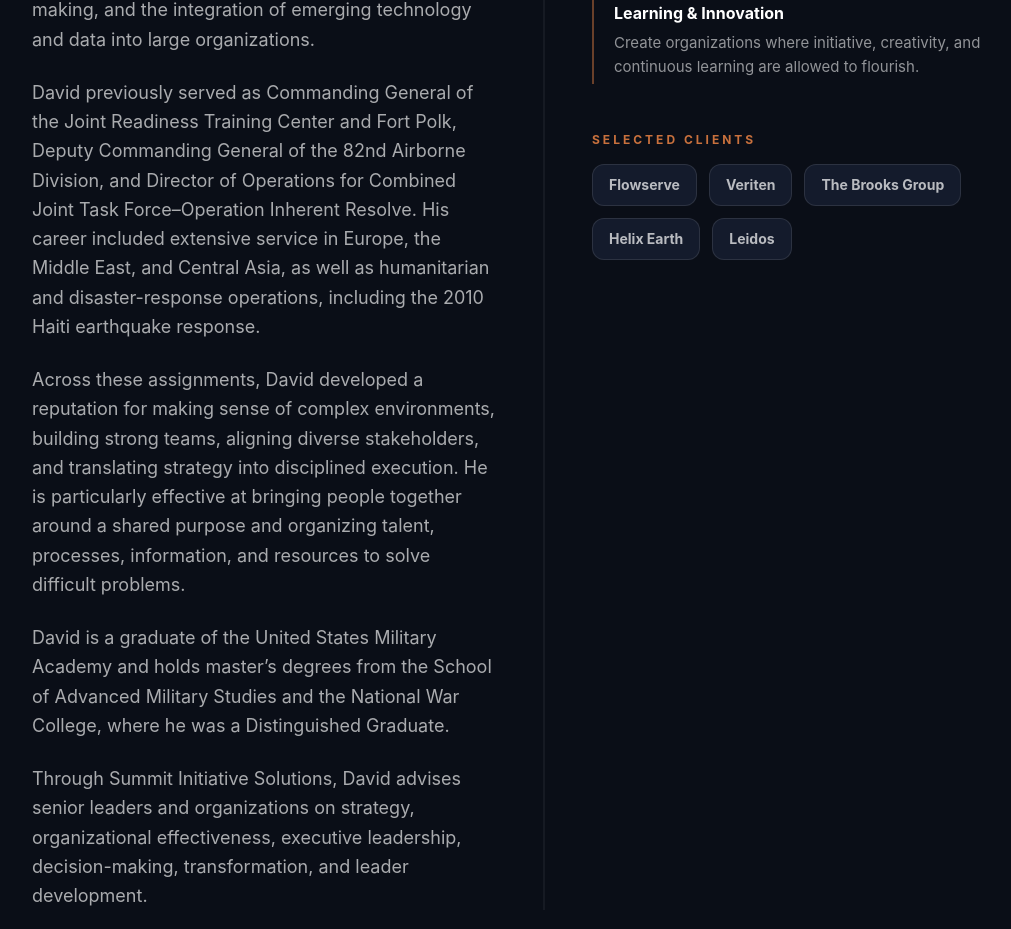
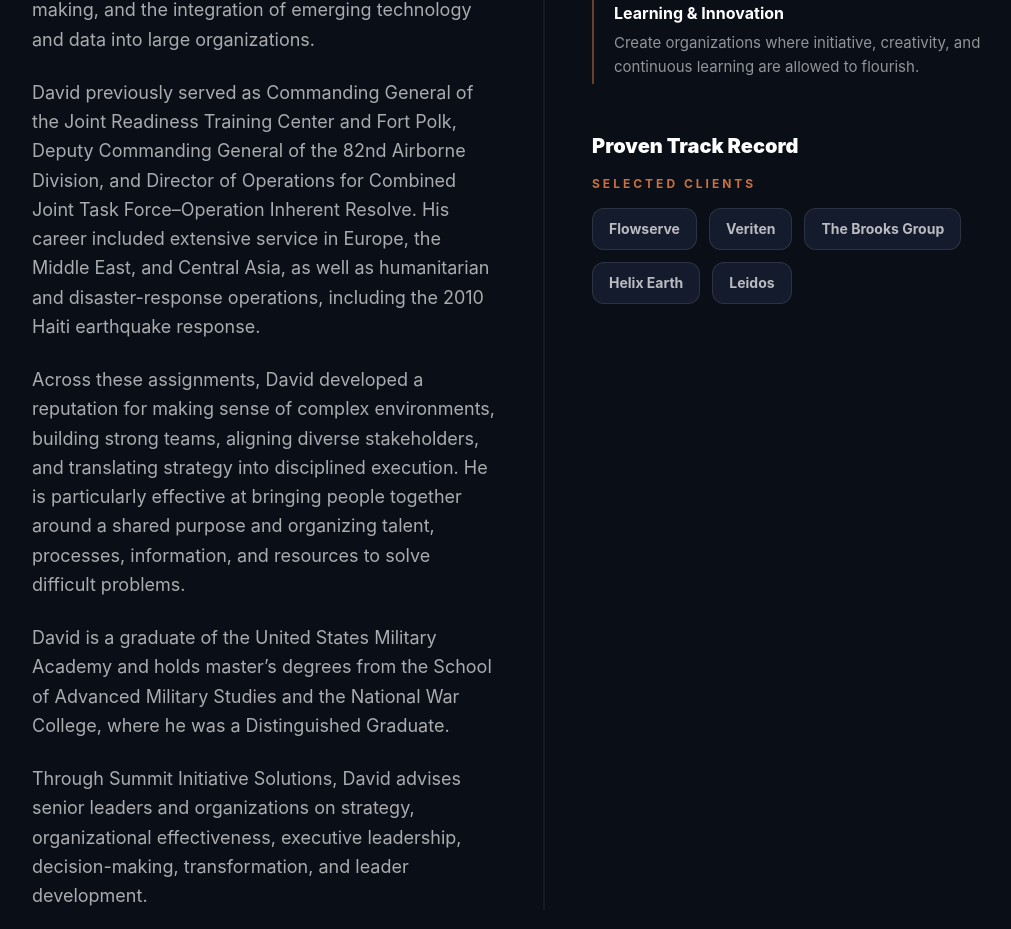
Before and after one commit to daviddoyle-dot/Summit_Intiative_Solutions, a Next.js app: page /about in a window 1280 px wide. Shown: the part 1295-2224 px from the top of the page, without its empty margins (96-1107 px from the left). Built offline with nearby package versions, Linux system fonts and the light colour scheme.

Commit message:
Add "Proven Track Record" heading above Selected Clients
Co-Authored-By: Claude Sonnet 5 <noreply@anthropic.com>

```diff
--- a/app/about/page.tsx
+++ b/app/about/page.tsx
@@ -151,6 +151,7 @@ export default function About() {
 
             {/* SELECTED CLIENTS */}
             <div>
+              <h3 className="text-xl font-black mb-4">Proven Track Record</h3>
               <p className="text-[#C9713D] text-xs font-bold uppercase tracking-[0.25em] mb-4">
                 Selected Clients
               </p>
```
